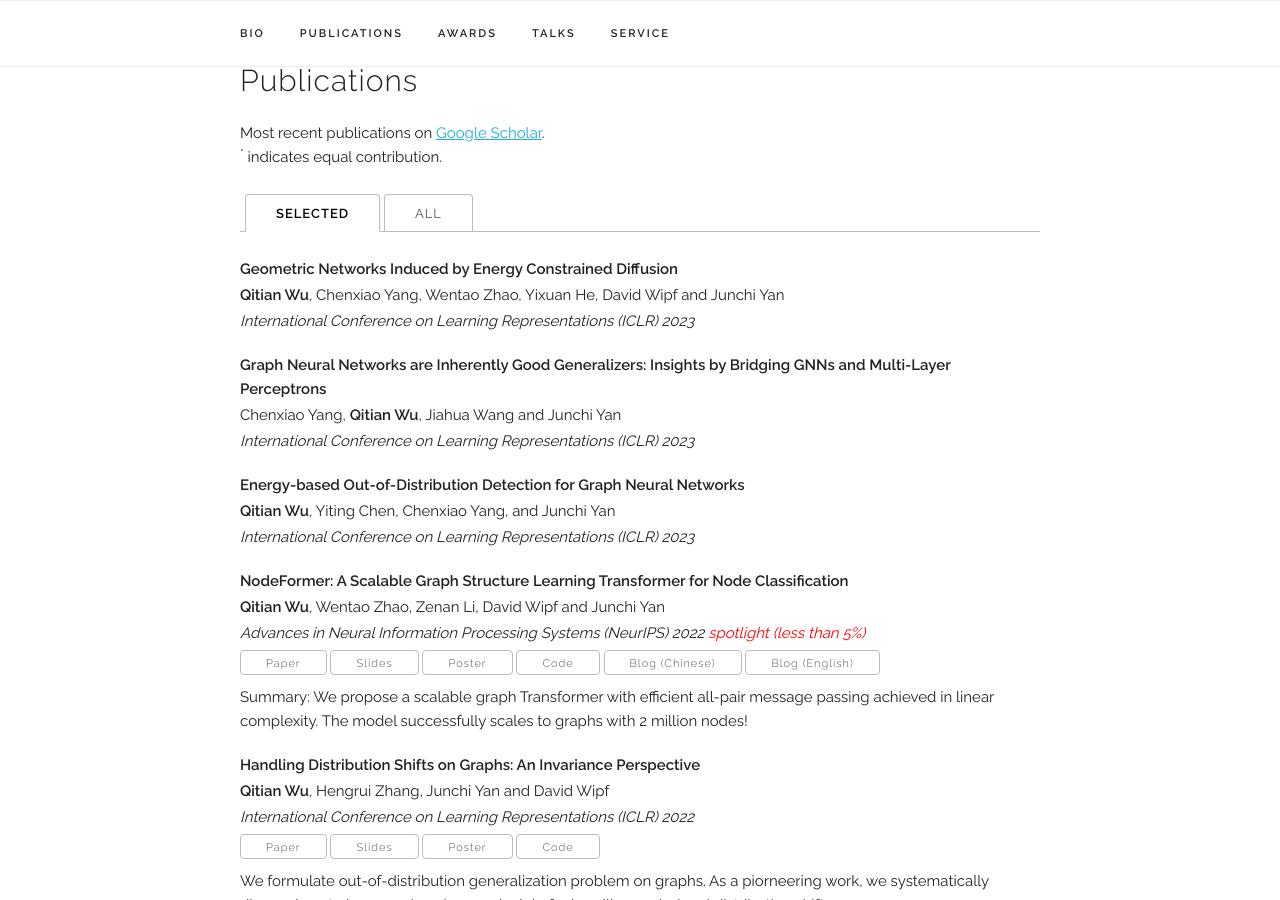
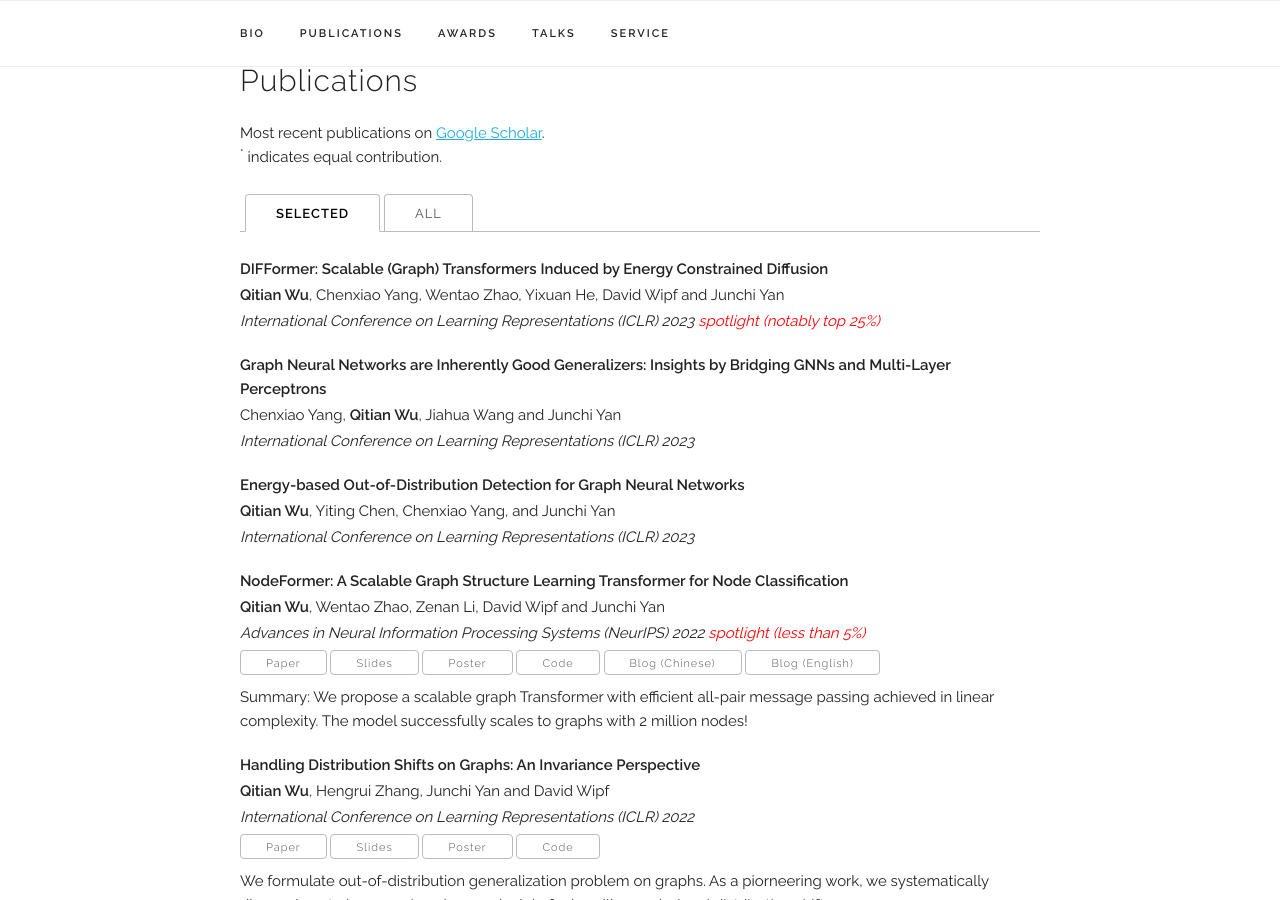
Before and after one commit to qitianwu/qitianwu.github.io, a Jekyll site: the page built from index.html, in a window 1280 px wide and 900 px high, scrolled down 1308 px. Built offline with Jekyll 4.4.1, drawn with Linux system fonts in a browser that asks for light colours.

Commit message:
add iclr

```diff
--- a/_data/publications.yaml
+++ b/_data/publications.yaml
@@ -1,8 +1,9 @@
 papers:
 
-  - title: "Geometric Networks Induced by Energy Constrained Diffusion"
+  - title: "DIFFormer: Scalable (Graph) Transformers Induced by Energy Constrained Diffusion"
     authors: "<b>Qitian Wu</b>, Chenxiao Yang, Wentao Zhao, Yixuan He, David Wipf and Junchi Yan"
     venue: "International Conference on Learning Representations (ICLR) 2023"
+    note: "spotlight (notably top 25%)"
     selected: y
 
   - title: "Graph Neural Networks are Inherently Good Generalizers: Insights by Bridging GNNs and Multi-Layer Perceptrons"
@@ -22,8 +23,8 @@ papers:
     code: "https://github.com/qitianwu/NodeFormer"
     slides: "assets/publications/nips2022-nodeformer/slides.pdf"
     poster: "assets/publications/nips2022-nodeformer/poster.png"
-    blogc: ""
-    bloge: ""
+    blogc: "https://zhuanlan.zhihu.com/p/587086593"
+    bloge: "https://towardsdatascience.com/scalable-graph-transformers-for-million-nodes-2f0014ceb9d4"
     content: "Summary: We propose a scalable graph Transformer with efficient all-pair message passing achieved in linear complexity. The model successfully scales to graphs with 2 million nodes!"
     note: "spotlight (less than 5%)"
     selected: y
```
